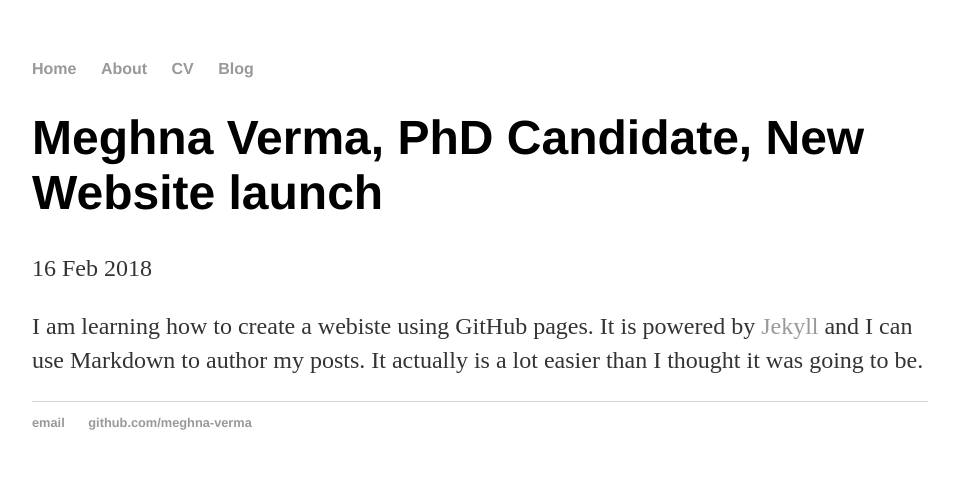
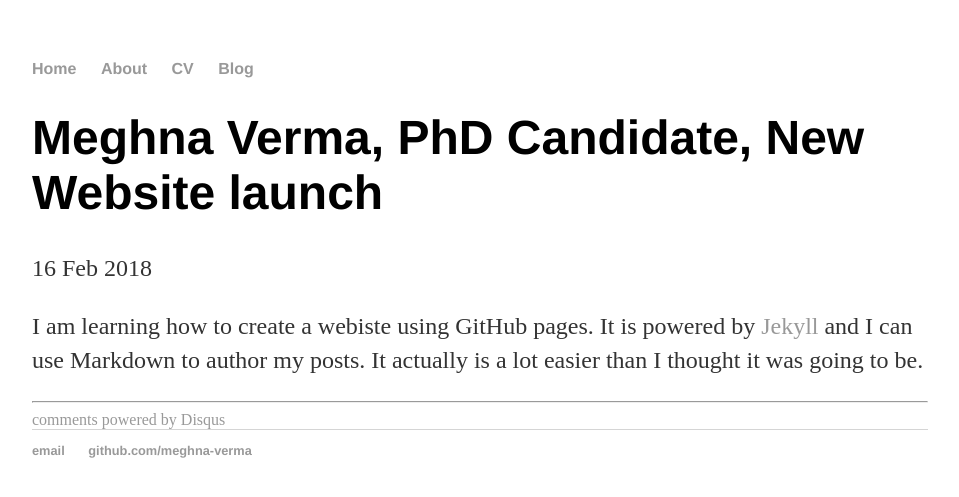
Before and after one commit to meghna-verma/meghna-verma.github.io, a Jekyll site: the page built from _posts/2018-02-16-Meghna-Verma-site-launched.md, in a window 1280 px wide. Shown: the top 497 px of the page, without its empty margins (160-1119 px from the left). Built offline with Jekyll 4.4.1, drawn with Linux system fonts in a browser that asks for light colours; comment, search, counter and statistics services are not loaded.

Commit message:
For commenting on the blog

```diff
--- a/_layouts/post.html
+++ b/_layouts/post.html
@@ -7,3 +7,11 @@
 <div class="post">
   {{ content }}
 </div>
+<hr>
+
+			<!-- Post comments -->
+			<div class="notecomments">
+				{% include disqus.html %}
+			</div>
+		</div><!-- / .note .single -->
+</div><!-- /.notes -->
```
